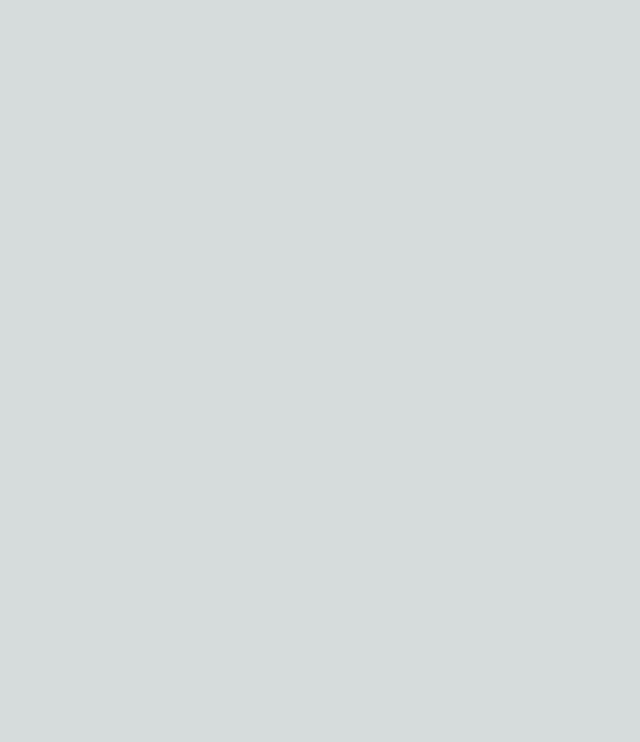
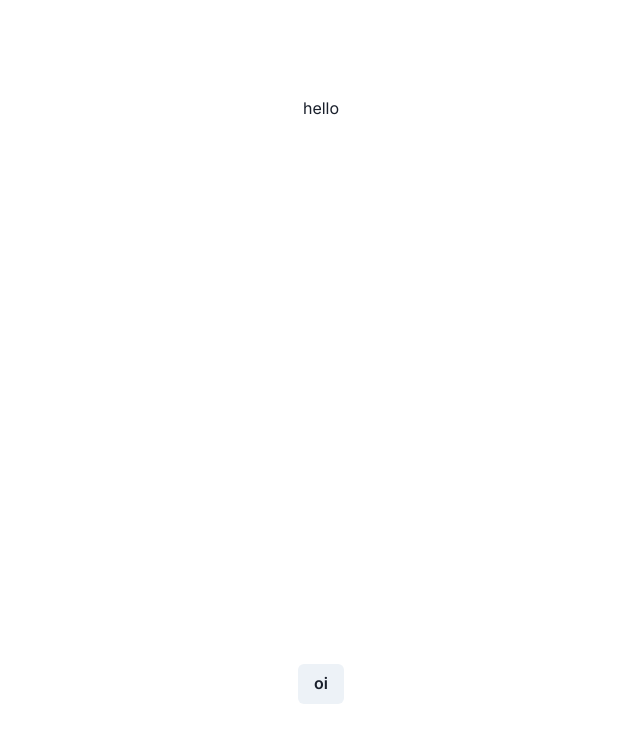
Before and after one commit to group6-t14-alex/front-motors-shop, a Next.js app: page / in a window 1280 px wide. Shown: the top 742 px of the page, without its empty margins (319-959 px from the left). Built offline with nearby package versions, Linux system fonts and the light colour scheme.

Commit message:
feat:colorstheme

```diff
--- a/package.json
+++ b/package.json
@@ -9,6 +9,7 @@
     "lint": "next lint"
   },
   "dependencies": {
+    "@chakra-ui/next-js": "^2.1.4",
     "@chakra-ui/react": "^2.7.0",
     "@emotion/react": "^11.11.0",
     "@emotion/styled": "^11.11.0",
--- a/src/pages/_app.tsx
+++ b/src/pages/_app.tsx
@@ -1,10 +1,12 @@
-import '@/styles/globals.css'
-import type { AppProps } from 'next/app'
-import { ChakraProvider } from '@chakra-ui/react'
+import { ChakraProvider } from "@chakra-ui/react";
+import { AppProps } from "next/app";
 
-export default function App({ Component, pageProps }: AppProps) {
-  return
-  <ChakraProvider>
-    <Component {...pageProps} />
-  </ChakraProvider>
+function App({ Component, pageProps }: AppProps) {
+  return (
+    <ChakraProvider>
+      <Component {...pageProps} />
+    </ChakraProvider>
+  );
 }
+
+export default App;
--- a/src/pages/index.tsx
+++ b/src/pages/index.tsx
@@ -1,9 +1,12 @@
-import Head from 'next/head'
-import Image from 'next/image'
-import { Inter } from 'next/font/google'
-import styles from '@/styles/Home.module.css'
+"use client";
 
-const inter = Inter({ subsets: ['latin'] })
+import Head from "next/head";
+import Image from "next/image";
+import { Inter } from "next/font/google";
+import styles from "@/styles/Home.module.css";
+import { Button } from "@chakra-ui/react";
+
+const inter = Inter({ subsets: ["latin"] });
 
 export default function Home() {
   return (
@@ -15,7 +18,7 @@ export default function Home() {
         <link rel="icon" href="/favicon.ico" />
       </Head>
       <main className={`${styles.main} ${inter.className}`}>
-        <div className={styles.description}>
+        {/* <div className={styles.description}>
           <p>
             Get started by editing&nbsp;
             <code className={styles.code}>src/pages/index.tsx</code>
@@ -26,7 +29,7 @@ export default function Home() {
               target="_blank"
               rel="noopener noreferrer"
             >
-              By{' '}
+              By{" "}
               <Image
                 src="/vercel.svg"
                 alt="Vercel Logo"
@@ -107,8 +110,10 @@ export default function Home() {
               with&nbsp;Vercel.
             </p>
           </a>
-        </div>
+        </div> */}
+        <h1>hello</h1>
+        <Button>oi</Button>
       </main>
     </>
-  )
+  );
 }
--- /dev/null
+++ b/src/styles/theme.ts
@@ -0,0 +1,48 @@
+import {} from "@chakra-ui/react";
+
+const colors = {
+  brand: {
+    1: "#4529E6",
+    2: "#5126ea",
+    3: "#b0a6f0",
+    4: "#edeafd",
+  },
+  grey: {
+    0: "#0b0d0d",
+    1: "#212529",
+    2: "#495057",
+    3: "#868e96",
+    4: "#adb5bd",
+    5: "#ced4da",
+    6: "#dee2e6",
+    7: "#e9ecef",
+    8: "#f1f3f5",
+    9: "#f8f9fa",
+    10: "#fdfdfd",
+  },
+  white: "#ffffff",
+  alert: {
+    1: "#cd2b31",
+    2: "#fdd8d8",
+    3: "#ffe5e5",
+  },
+  sucess: {
+    1: "#18794e",
+    2: "#ccebd7",
+    3: "#ddf3e4 ",
+  },
+  random: {
+    1: "#e34d8c",
+    2: "#c04277",
+    3: "#7d2a4d",
+    4: "#7000ff",
+    5: "#6200e3",
+    6: "#36007d",
+    7: "#349974",
+    8: "#2a7d5f",
+    9: "#153d2e",
+    10: "#6100ff",
+    11: "#5700e3",
+    12: "#30007d ",
+  },
+};
--- a/tsconfig.json
+++ b/tsconfig.json
@@ -18,6 +18,6 @@
       "@/*": ["./src/*"]
     }
   },
-  "include": ["next-env.d.ts", "**/*.ts", "**/*.tsx"],
+  "include": ["next-env.d.ts", "**/*.ts", "**/*.tsx", "../providers.tsx"],
   "exclude": ["node_modules"]
 }
```
Also changed, not shown: 1 other file (tests, documents, lock files or other folders).
